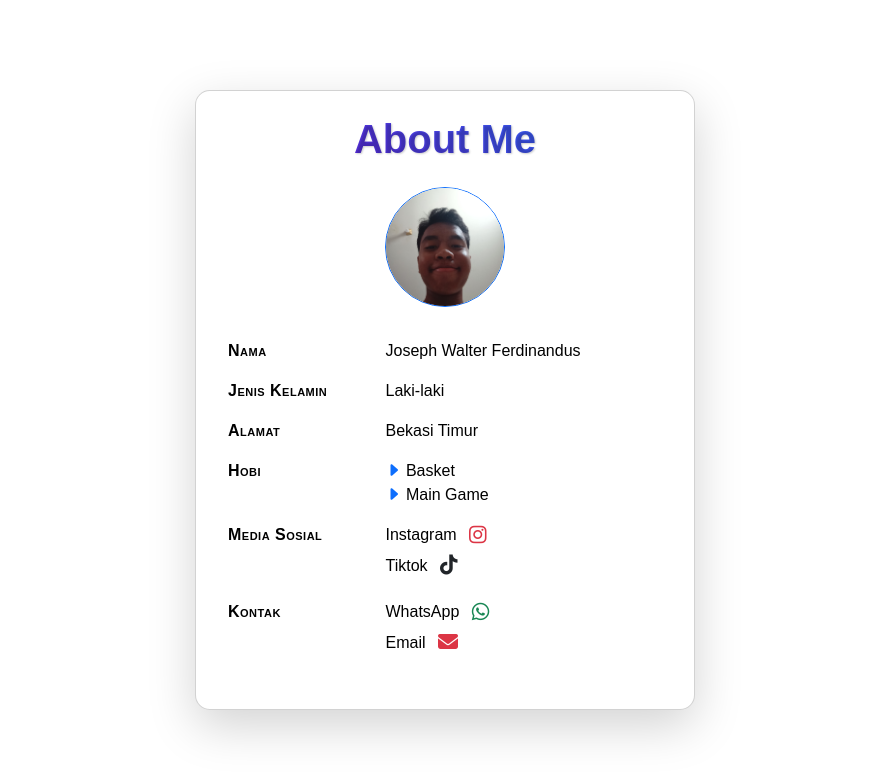
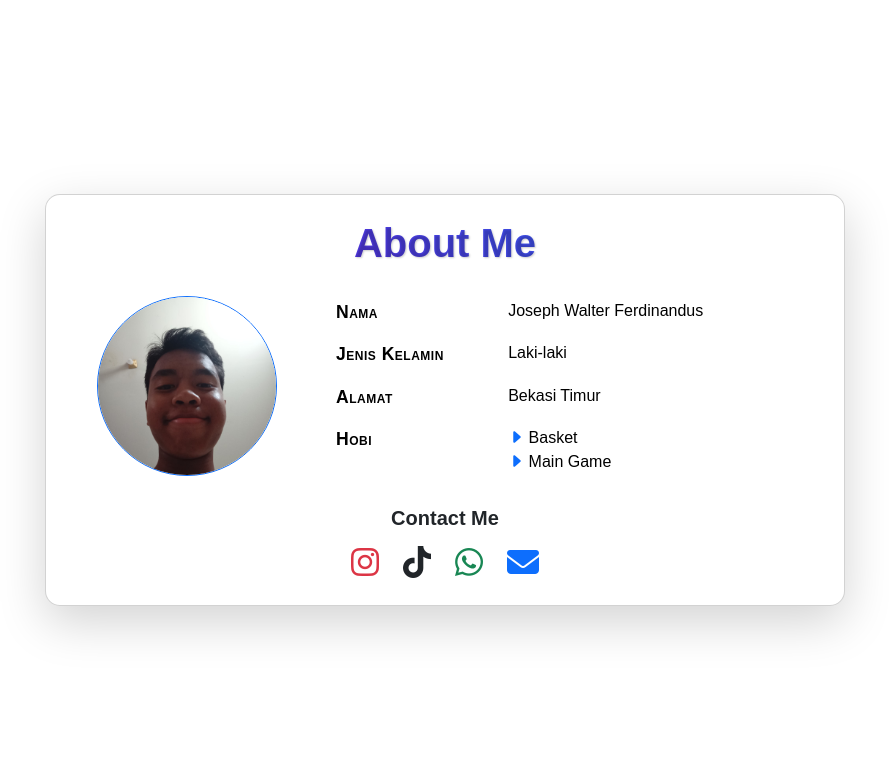
Before and after one commit to LilJoo444/About-Me, a plain HTML site: page index.html in a window 1280 px wide. Shown: the whole page, without its empty margins (195-1084 px from the left). Drawn offline with nearby package versions, Linux system fonts and the light colour scheme.

Commit message:
mengubah tampilan about me pada kodingan html & css

```diff
--- a/index.html
+++ b/index.html
@@ -16,26 +16,30 @@
 
 <body class="bg-gradient d-flex justify-content-center align-items-center min-vh-100">
 
-  <div class="card shadow-lg p-4 hover-card" style="max-width: 500px; width: 90%; border-radius: 15px;">
+  <div class="card shadow-lg p-4 hover-card" style="max-width: 800px; width: 95%; border-radius: 15px;">
+
     <h1 class="text-center mb-4 fw-bold text-gradient">About Me</h1>
-    <div class="text-center mb-4">
-      <img src="pp2.jpeg" alt="Profile Picture" class="rounded-circle border border-primary" style="width: 120px; height: 120px; object-fit: cover;">
+
+    <div class="row align-items-center">
+      <div class="col-md-4 text-center mb-3 mb-md-0">
+        <img src="pp2.jpeg" alt="Profile Picture" class="rounded-circle border border-primary" style="width: 180px; height: 180px; object-fit: cover;">
       </div>
-    <table class="table table-borderless">
+      <div class="col-md-8">
+        <table class="table table-borderless mb-0">
           <tr>
-        <th scope="row">Nama</th>
+            <th>Nama</th>
             <td>Joseph Walter Ferdinandus</td>
           </tr>
           <tr>
-        <th scope="row">Jenis Kelamin</th>
+            <th>Jenis Kelamin</th>
             <td>Laki-laki</td>
           </tr>
           <tr>
-        <th scope="row">Alamat</th>
+            <th>Alamat</th>
             <td>Bekasi Timur</td>
           </tr>
           <tr>
-        <th scope="row">Hobi</th>
+            <th>Hobi</th>
             <td>
               <ul class="list-unstyled mb-0">
                 <li><i class="bi bi-caret-right-fill text-primary"></i> Basket</li>
@@ -43,49 +47,31 @@
               </ul>
             </td>
           </tr>
-      <tr>
-        <th scope="row">Media Sosial</th>
-        <td>
-          <ul class="list-unstyled mb-0">
-            <li>
-              Instagram
-              <a href="https://www.instagram.com/jsphwltrf_" target="_blank" class="ms-2 text-decoration-none">
-                <i class="fab fa-instagram fa-lg icon-hover text-danger"></i>
+        </table>
+      </div>
+    </div>
+
+    <div class="mt-4 text-center">
+      <h5 class="fw-bold mb-3">Contact Me</h5>
+      <div class="d-flex justify-content-center gap-4">
+        <a href="https://www.instagram.com/jsphwltrf_" target="_blank" class="text-decoration-none contact-icon" data-name="Instagram">
+          <i class="fab fa-instagram fa-2x text-danger"></i>
         </a>
-            </li>
-            <li>
-              Tiktok
-              <a href="https://www.tiktok.com/@liljoojoz" target="_blank" class="ms-2 text-decoration-none">
-                <i class="fab fa-tiktok fa-lg icon-hover text-dark"></i>
+        <a href="https://www.tiktok.com/@liljoojoz" target="_blank" class="text-decoration-none contact-icon" data-name="TikTok">
+          <i class="fab fa-tiktok fa-2x text-dark"></i>
         </a>
-            </li>
-          </ul>
-        </td>
-      </tr>
-      <tr>
-        <th scope="row">Kontak</th>
-        <td>
-          <ul class="list-unstyled mb-0">
-            <li>
-              WhatsApp
-              <a href="https://wa.me/6282211420618" target="_blank" class="ms-2 text-decoration-none">
-                <i class="fab fa-whatsapp fa-lg icon-hover text-success"></i>
+        <a href="https://wa.me/6282211420618" target="_blank" class="text-decoration-none contact-icon" data-name="WhatsApp">
+          <i class="fab fa-whatsapp fa-2x text-success"></i>
         </a>
-            </li>
-            <li>
-              Email
-              <a href="mailto:walterbrader123@gmail.com" target="_blank" class="ms-2 text-decoration-none">
-                <i class="fas fa-envelope fa-lg icon-hover text-danger"></i>
+        <a href="mailto:walterbrader123@gmail.com" target="_blank" class="text-decoration-none contact-icon" data-name="Email">
+          <i class="fas fa-envelope fa-2x text-primary"></i>
         </a>
-            </li>
-          </ul>
-        </td>
-      </tr>
-    </table>
+      </div>
+    </div>
+
   </div>
 
   <!-- Bootstrap JS -->
   <script src="https://cdn.jsdelivr.net/npm/bootstrap@5.3.2/dist/js/bootstrap.bundle.min.js"></script>
-
 </body>
 </html>
--- a/style.css
+++ b/style.css
@@ -19,22 +19,13 @@ th {
   vertical-align: top;
   font-variant: small-caps;
   letter-spacing: 0.5px;
+  font-size: 1.1rem;
 }
 
 td {
   text-align: left;
   vertical-align: top;
-}
-
-.icon-hover {
-  width: 20px;
-  height: 20px;
-  transition: transform 0.3s ease, filter 0.3s ease;
-}
-
-.icon-hover:hover {
-  transform: scale(1.3) rotate(10deg);
-  filter: drop-shadow(0 2px 4px rgba(0,0,0,0.4));
+  font-size: 1rem;
 }
 
 .hover-card {
@@ -45,3 +36,13 @@ td {
   transform: translateY(-5px);
   box-shadow: 0 8px 20px rgba(0,0,0,0.3);
 }
+
+.contact-icon {
+  transition: transform 0.3s ease, filter 0.3s ease;
+}
+
+.contact-icon:hover {
+  transform: scale(1.3) rotate(10deg);
+  filter: drop-shadow(0 2px 4px rgba(0,0,0,0.4));
+  cursor: pointer;
+}
```
Lines whose indentation alone changed are shown as unchanged.
